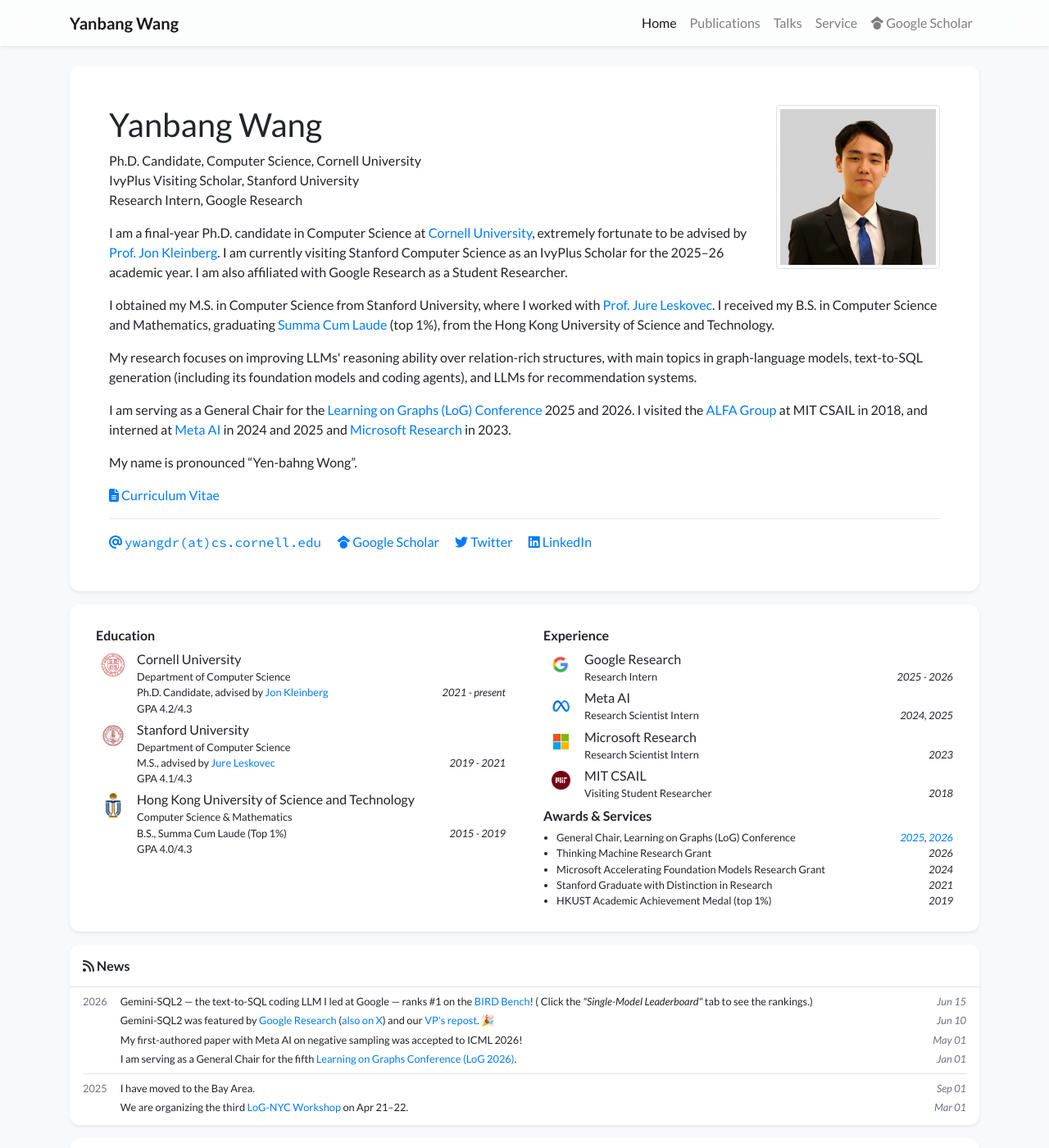
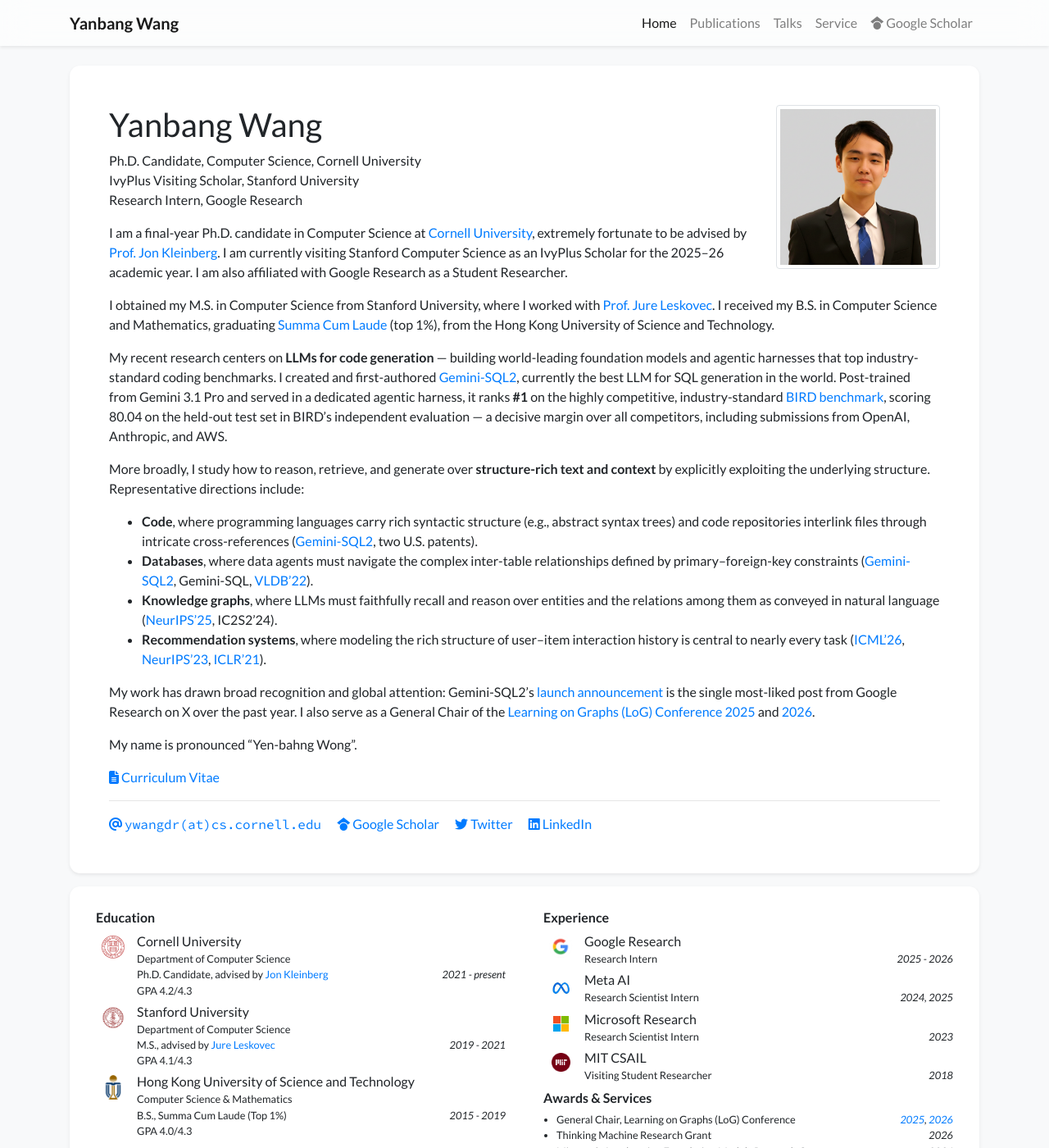
Before and after one commit to Abel0828/abel0828.github.io, a Jekyll site: the page built from index.html, in a window 1280 px wide and 1400 px high. Shown: the whole window at 82% size. Built offline with Jekyll 4.4.1, drawn with Linux system fonts in a browser that asks for light colours; nearby versions of some CDN libraries; a style sheet for code colours, icons or effects is not loaded; some of the changed text lies outside the part shown.

Commit message:
Replace bio research/service paragraphs with a linked Research Statement
Co-Authored-By: Claude Opus 4.8 <noreply@anthropic.com>

```diff
--- a/_data/profile.yml
+++ b/_data/profile.yml
@@ -31,17 +31,45 @@ short_bio: >-
     (top 1%), from the Hong Kong University of Science and Technology.
   </p>
   <p>
-    My research focuses on improving LLMs' reasoning ability over relation-rich structures,
-    with main topics in graph-language models, text-to-SQL generation (including its
-    foundation models and coding agents), and LLMs for recommendation systems.
+    My recent research centers on <strong>LLMs for code generation</strong> &mdash; building
+    world-leading foundation models and agentic harnesses that top industry-standard coding
+    benchmarks. I created and first-authored
+    <a href="https://www.linkedin.com/posts/googleresearch_introducing-gemini-sql2-our-breakthrough-activity-7471241516003356672-wxOZ" target="_blank">Gemini-SQL2</a>,
+    currently the best LLM for SQL generation in the world. Post-trained from Gemini&nbsp;3.1&nbsp;Pro
+    and served in a dedicated agentic harness, it ranks <strong>#1</strong> on the highly competitive,
+    industry-standard <a href="https://bird-bench.github.io/" target="_blank">BIRD benchmark</a>,
+    scoring 80.04 on the held-out test set in BIRD&rsquo;s independent evaluation &mdash; a decisive
+    margin over all competitors, including submissions from OpenAI, Anthropic, and AWS.
   </p>
   <p>
-    I am serving as a General Chair for the
-    <a href="https://logconference.org/" target="_blank">Learning on Graphs (LoG) Conference</a>
-    2025 and 2026. I visited the
-    <a href="https://alfagroup.csail.mit.edu/" target="_blank">ALFA Group</a> at MIT CSAIL in 2018,
-    and interned at <a href="https://ai.meta.com/" target="_blank">Meta AI</a> in 2024 and 2025 and
-    <a href="https://www.microsoft.com/en-us/research/" target="_blank">Microsoft Research</a> in 2023.
+    More broadly, I study how to reason, retrieve, and generate over <strong>structure-rich text and
+    context</strong> by explicitly exploiting the underlying structure. Representative directions include:
+  </p>
+  <ul>
+    <li><strong>Code</strong>, where programming languages carry rich syntactic structure (e.g.,
+      abstract syntax trees) and code repositories interlink files through intricate cross-references
+      (<a href="https://www.linkedin.com/posts/googleresearch_introducing-gemini-sql2-our-breakthrough-activity-7471241516003356672-wxOZ" target="_blank">Gemini-SQL2</a>,
+      two U.S. patents).</li>
+    <li><strong>Databases</strong>, where data agents must navigate the complex inter-table
+      relationships defined by primary&ndash;foreign-key constraints
+      (<a href="https://www.linkedin.com/posts/googleresearch_introducing-gemini-sql2-our-breakthrough-activity-7471241516003356672-wxOZ" target="_blank">Gemini-SQL2</a>,
+      Gemini-SQL, <a href="https://www.vldb.org/pvldb/vol15/p2788-yin.pdf" target="_blank">VLDB&rsquo;22</a>).</li>
+    <li><strong>Knowledge graphs</strong>, where LLMs must faithfully recall and reason over entities
+      and the relations among them as conveyed in natural language
+      (<a href="https://arxiv.org/abs/2402.11821" target="_blank">NeurIPS&rsquo;25</a>, IC2S2&rsquo;24).</li>
+    <li><strong>Recommendation systems</strong>, where modeling the rich structure of user&ndash;item
+      interaction history is central to nearly every task
+      (<a href="https://icml.cc/virtual/2026/poster/61482" target="_blank">ICML&rsquo;26</a>,
+      <a href="https://arxiv.org/abs/2310.14076" target="_blank">NeurIPS&rsquo;23</a>,
+      <a href="https://arxiv.org/abs/2101.05974" target="_blank">ICLR&rsquo;21</a>).</li>
+  </ul>
+  <p>
+    My work has drawn broad recognition and global attention: Gemini-SQL2&rsquo;s
+    <a href="https://x.com/GoogleResearch/status/2065475343205740911" target="_blank">launch announcement</a>
+    is the single most-liked post from Google Research on X over the past year. I also serve as a
+    General Chair of the
+    <a href="https://log2025.logconference.org/" target="_blank">Learning on Graphs (LoG) Conference 2025</a>
+    and <a href="https://logconference.org/" target="_blank">2026</a>.
   </p>
   <p>My name is pronounced &ldquo;Yen-bahng Wong&rdquo;.</p>
 
```
Also changed, not shown: _publications/2026/2026-gemini-sql2.md (+1 -1 lines).
